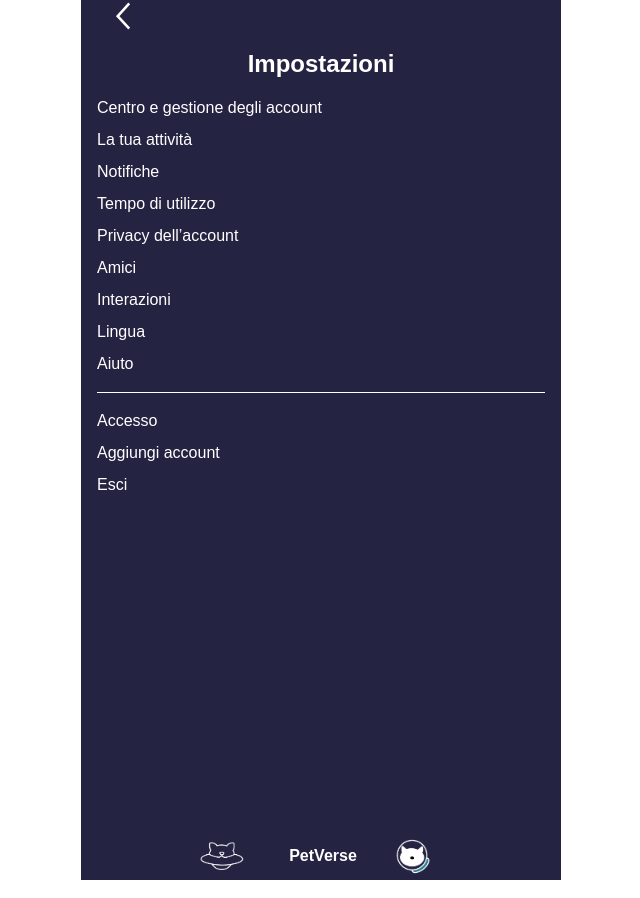
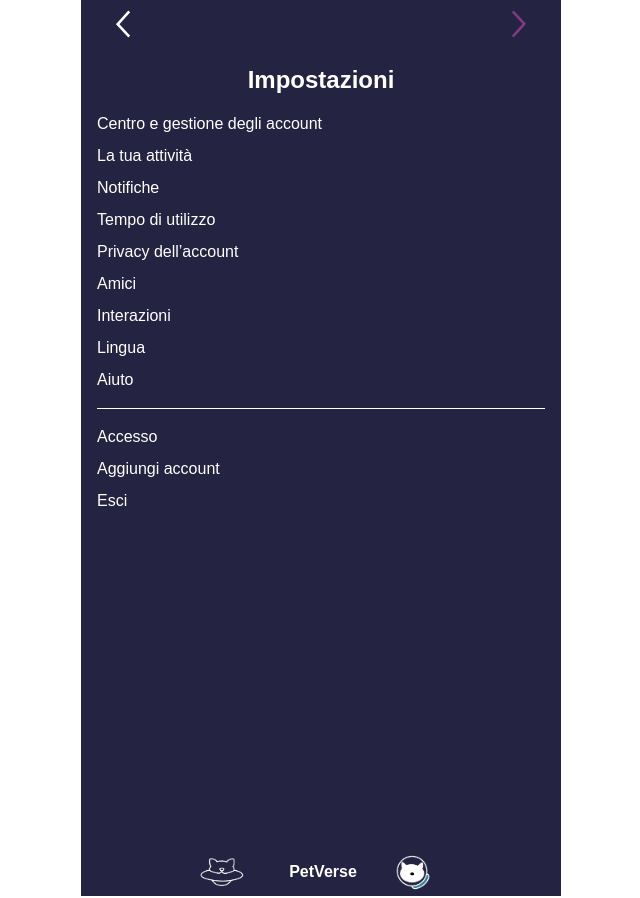
Before and after one commit to develhope/FS26-Team4-Project3, a React (Vite) app: page / in a window 1280 px wide. Shown: the whole page, without its empty margins (319-959 px from the left). Built offline with nearby package versions, Linux system fonts and the light colour scheme.

Commit message:
Update EditorHeaderNavBar

```diff
--- a/src/App.tsx
+++ b/src/App.tsx
@@ -21,6 +21,7 @@ import MessagesHeaderNavbar from "./components/Navbars/MessagesHeaderNavbar";
 import ChatHeaderNavbar from "./components/Navbars/ChatHeaderNavbar";
 import SettingsFooterNavbar from "./components/Navbars/SettingsFooterNavbar";
 import SettingsHeaderNavbar from "./components/Navbars/SettingsHeaderNavbar";
+import EditorHeaderNavbar from "./components/Navbars/EditorHeaderNavbar";
 
 
 function App() {
@@ -42,7 +43,8 @@ function App() {
       <ProfileActions />
       <ProfileGallery />
       <FooterNavbar />*/}
-      <SettingsHeaderNavbar />
+      {/*<SettingsHeaderNavbar />*/}
+      <EditorHeaderNavbar />
       <SettingsMainPage />
       <SettingsFooterNavbar />
     </div>
--- a/src/components/Navbars/EditorHeaderNavbar.tsx
+++ b/src/components/Navbars/EditorHeaderNavbar.tsx
@@ -1,9 +1,10 @@
 import arrow from "../../assets/navbar/arrow.png";
+import arrowp from "../../assets/navbar/arrowp.png";
 
 export default function EditorHeaderNavbar() {
     return (
-    <div className="bg-blue t-0 max-h-12 w-full px-7 flex flex-row justify-between items-center">
-        <button><img src={arrow} alt="go back" height={36} width={36} /></button>
-        <button><img src={arrow} alt="go forward" height={36} width={36} className="rotate-180 fill-purple" /></button>
+    <div className="bg-blue t-0 h-12 w-full px-7 flex flex-row justify-between items-center">
+        <button><img src={arrow} alt="go back" height={32} width={32} /></button>
+        <button><img src={arrowp} alt="go forward" height={32} width={32} className="rotate-180" /></button>
     </div>)
 }
```
Also changed, not shown: src/assets/navbar/arrowp.png (added).
